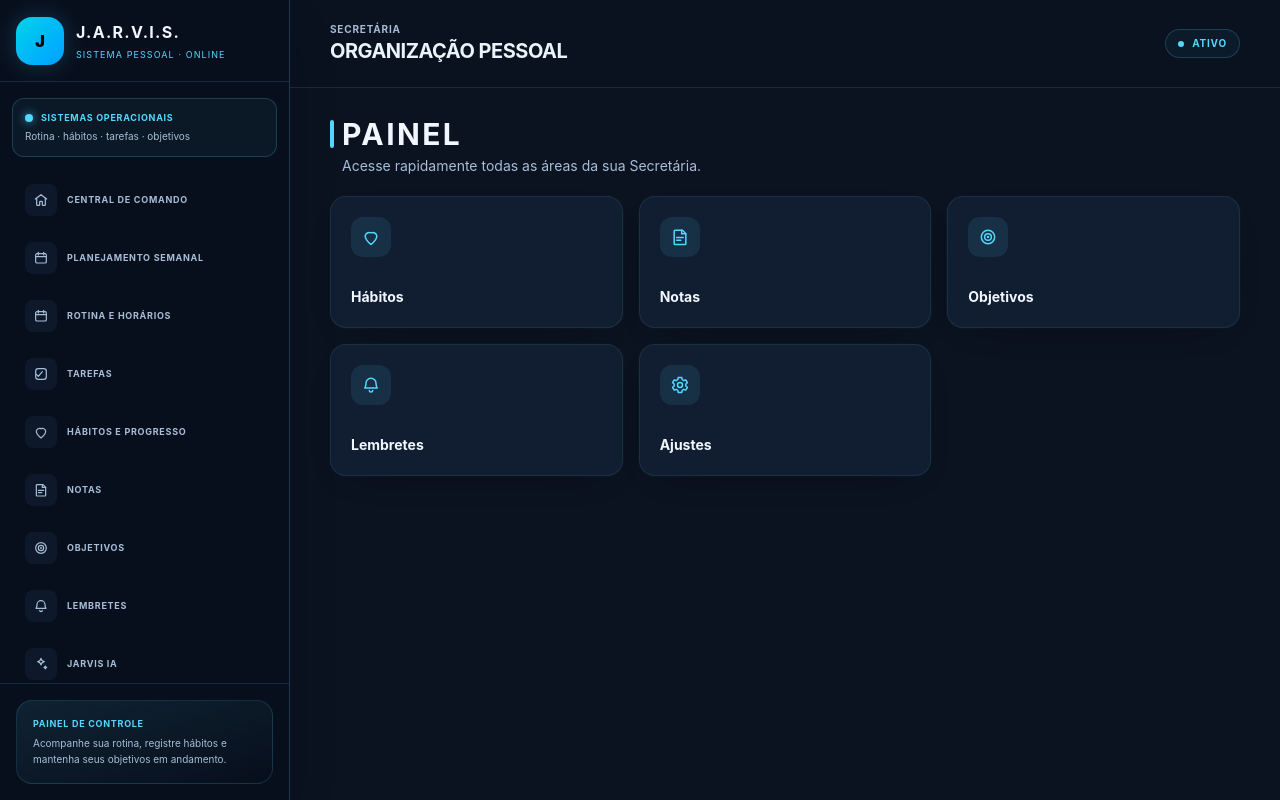
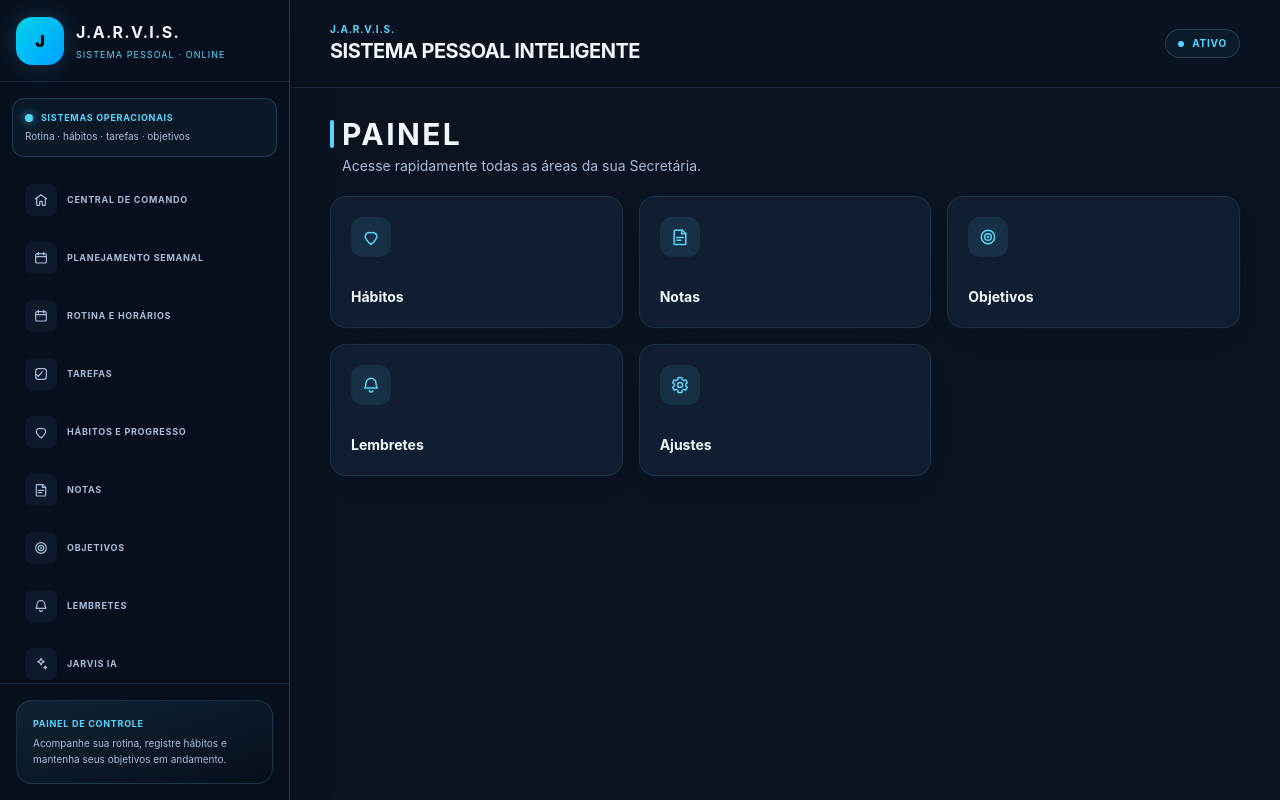
Before and after one commit to gebarbosaa/this_jarvis, a Next.js app: page /mais in a window 1280 px wide. Built offline with nearby package versions, Linux system fonts and the light colour scheme.

Commit message:
ui: brand app shell as JARVIS command center

```diff
--- a/src/app/(app)/layout.tsx
+++ b/src/app/(app)/layout.tsx
@@ -9,13 +9,13 @@ export default function AppLayout({ children }: { children: React.ReactNode }) {
           <div className="flex min-w-0 items-center gap-3 lg:hidden">
             <div className="flex h-11 w-11 shrink-0 items-center justify-center rounded-2xl bg-primary text-sm font-black text-primary-foreground shadow-lg">J</div>
             <div className="min-w-0">
-              <p className="label-caps truncate text-[13px] font-bold tracking-[0.16em]">SECRETÁRIA</p>
-              <p className="truncate text-[9px] text-ink-soft">ORGANIZAÇÃO PESSOAL</p>
+              <p className="label-caps truncate text-[13px] font-bold tracking-[0.16em]">J.A.R.V.I.S.</p>
+              <p className="truncate text-[9px] text-ink-soft">SISTEMA PESSOAL INTELIGENTE</p>
             </div>
           </div>
           <div className="hidden lg:block">
-            <p className="label-caps text-[10px] font-semibold text-ink-soft">SECRETÁRIA</p>
-            <p className="text-xl font-bold tracking-tight">ORGANIZAÇÃO PESSOAL</p>
+            <p className="label-caps text-[10px] font-semibold tracking-[.18em] text-primary">J.A.R.V.I.S.</p>
+            <p className="text-xl font-bold tracking-tight text-ink">SISTEMA PESSOAL INTELIGENTE</p>
           </div>
           <div className="ml-auto flex items-center gap-2">
             <div className="hidden items-center gap-2 rounded-full border border-primary/20 bg-primary/5 px-3 py-1.5 text-[10px] text-primary sm:flex">
```
